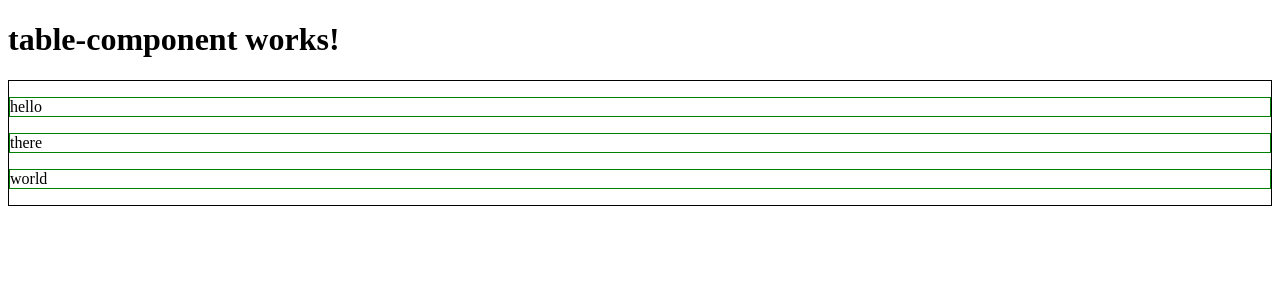
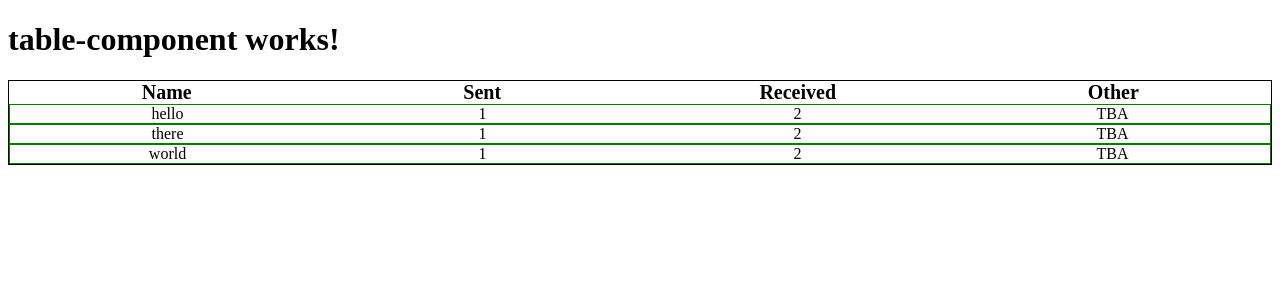
Before and after one commit to AroSaneD/template-stress-test, an Angular app: page / in a window 1280 px wide. Shown: the top 300 px of the page. Built offline with nearby package versions, Linux system fonts and the light colour scheme.

Commit message:
created decent table appearance

```diff
--- a/src/app/components/cell-component/cell-component.component.css
+++ b/src/app/components/cell-component/cell-component.component.css
@@ -0,0 +1,9 @@
+.cells-holder{
+    display: flex;
+}
+
+.cells-holder > div{
+    flex-basis: 25%;
+    display: inline-block;
+    text-align: center;
+}
--- a/src/app/components/cell-component/cell-component.component.html
+++ b/src/app/components/cell-component/cell-component.component.html
@@ -1,4 +1,6 @@
-<p style="border: 1px solid green">
-  {{inputObject.name}}
-
-</p>
+<div class="cells-holder" style="border: 1px solid green">
+  <div>{{inputObject.name}}</div>
+  <div>{{inputObject.nr1}}</div>
+  <div>{{inputObject.nr2}}</div>
+  <div>TBA</div>
+</div>
--- a/src/app/components/table-component/table-component.component.css
+++ b/src/app/components/table-component/table-component.component.css
@@ -0,0 +1,10 @@
+.header{
+    display: flex;
+}
+.header >  div{
+    flex-basis: 25%;
+    display: inline-block;
+    text-align: center;
+    font-size: 20px;
+    font-weight: 600;
+}
--- a/src/app/components/table-component/table-component.component.html
+++ b/src/app/components/table-component/table-component.component.html
@@ -3,5 +3,13 @@
 </h1>
 
 <div style="border: 1px solid black">
+  <div class="header">
+    <div>Name</div>
+    <div>Sent</div>
+    <div>Received</div>
+    <div>Other</div>
+  </div>
+
   <app-cell-component *ngFor="let e of elements" [inputObject]="e"></app-cell-component>
+
 </div>
```
